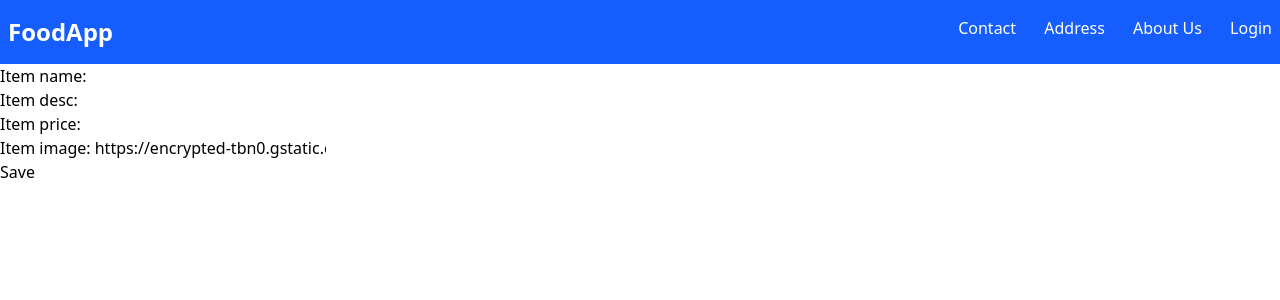
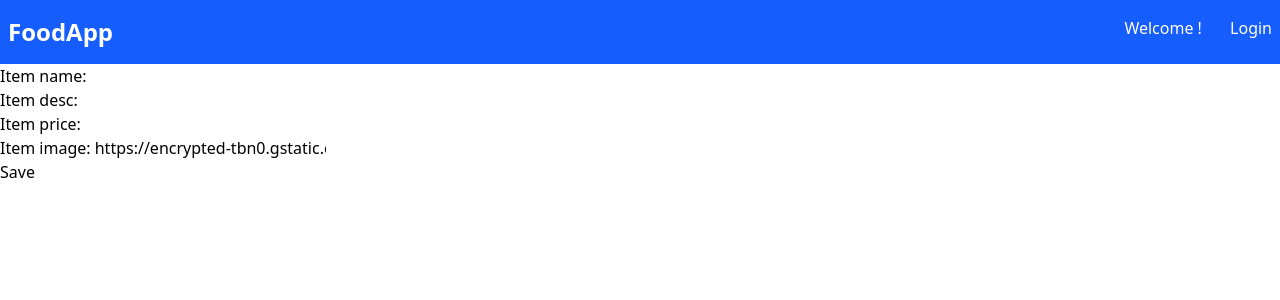
Before and after one commit to AnubhavNegi/Food-Menu-App, a Django app: page /myapp/add/ in a window 1280 px wide. Shown: the top 300 px of the page. Run offline with Django 5.2, Linux system fonts and the light colour scheme.

Commit message:
Added the login required decorator to the index view of myapp app; Updated the base template of myapp app to display name of logged in user in navbar.

```diff
--- a/myapp/templates/myapp/base.html
+++ b/myapp/templates/myapp/base.html
@@ -11,9 +11,7 @@
         <div class="flex justify-between px-2 py-4">
             <a href="" class="font-bold text-2xl">FoodApp</a>
             <div class="space-x-6">
-                <a href="">Contact</a>
-                <a href="">Address</a>
-                <a href="">About Us</a>
+                <a href="">Welcome {{ user.username }} !</a>
                 {% if user.is_authenticated %}
                     <a href="{% url 'logout' %}">Logout</a>
                 {% else %}
--- a/myapp/views.py
+++ b/myapp/views.py
@@ -2,9 +2,11 @@ from django.shortcuts import render, redirect
 from django.http import HttpResponse
 from .models import Item
 from .forms import ItemForm
+from django.contrib.auth.decorators import login_required
 
 # Create your views here.
 
+@login_required
 def index(request):
     # Getting items from the database
     item_list = Item.objects.all()
--- a/mysite/settings.py
+++ b/mysite/settings.py
@@ -129,3 +129,5 @@ MAILERS = {
 }
 
 LOGIN_REDIRECT_URL = 'myapp:index'
+
+LOGIN_URL = 'login'
```
Also changed, not shown: db.sqlite3.
